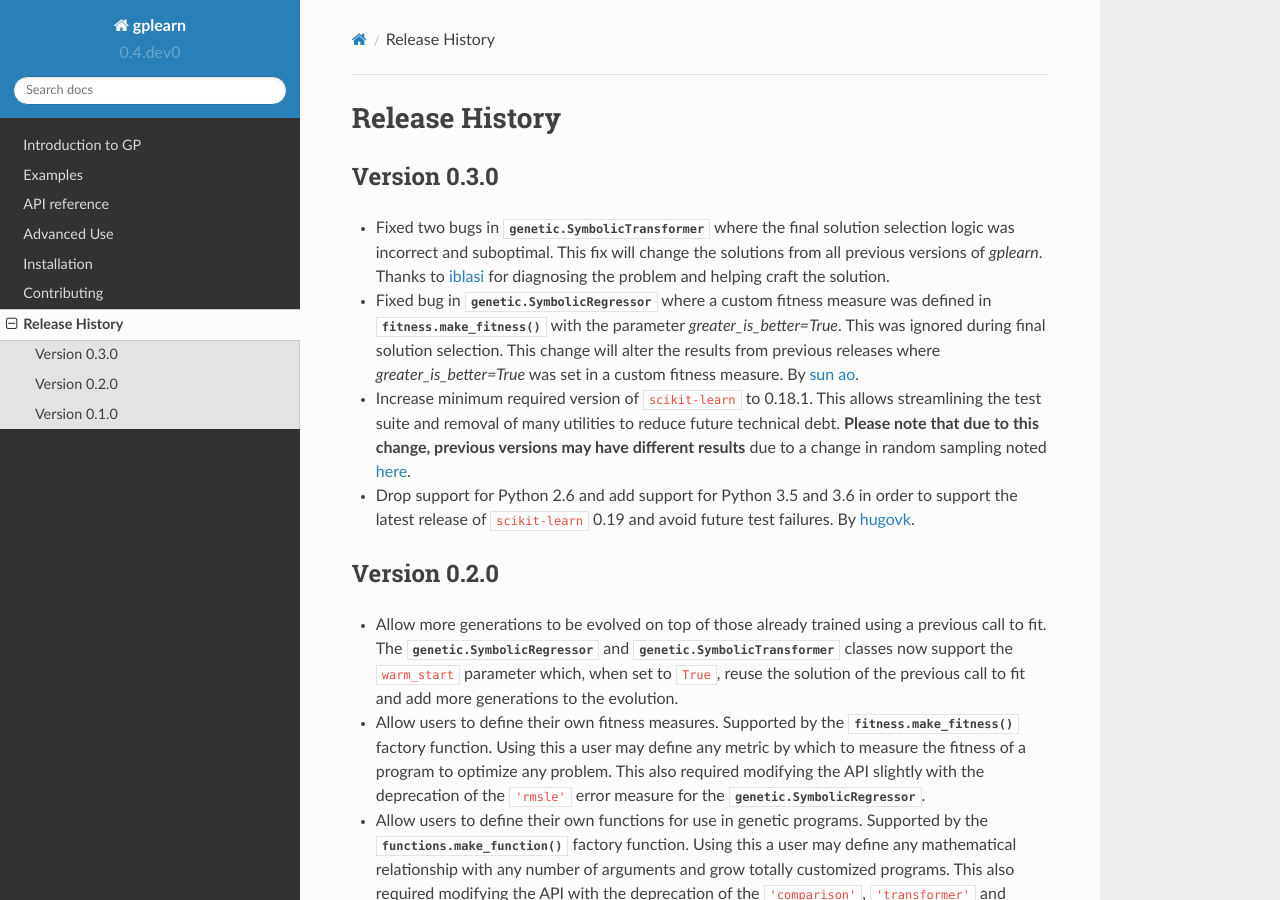
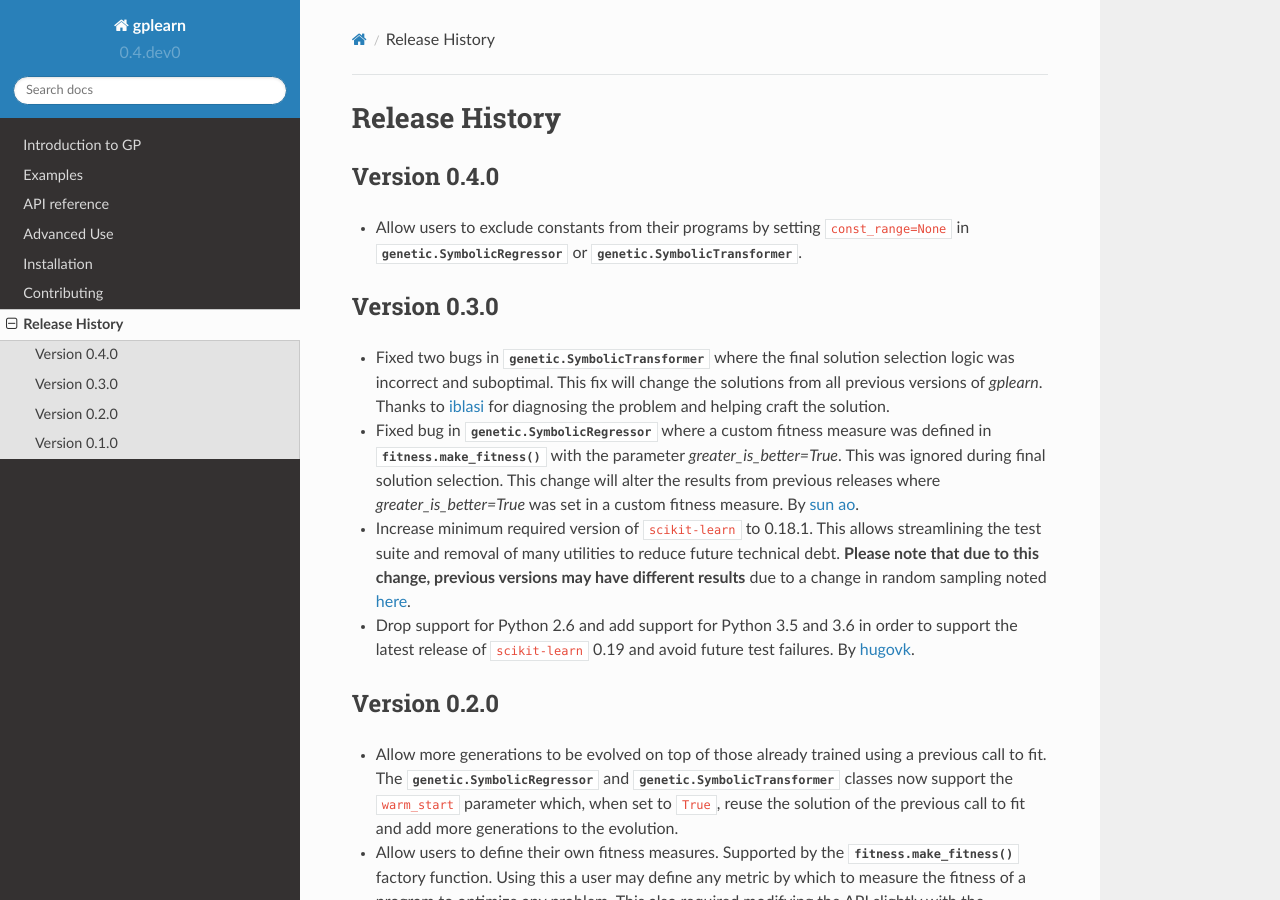
Before and after one commit to trevorstephens/gplearn, a Sphinx documentation site: the page built from doc/changelog.rst, in a window 1280 px wide and 900 px high. Built offline with Sphinx 7.4.7 and the Read the Docs theme 2.0.0, drawn with Linux system fonts in a browser that asks for light colours.

Commit message:
update changelog

```diff
--- a/doc/changelog.rst
+++ b/doc/changelog.rst
@@ -3,6 +3,13 @@
 
 Release History
 ===============
+
+Version 0.4.0
+-------------
+
+- Allow users to exclude constants from their programs by setting
+  ``const_range=None`` in :class:`genetic.SymbolicRegressor` or
+  :class:`genetic.SymbolicTransformer`.
 
 Version 0.3.0
 -------------
@@ -63,6 +70,6 @@ Version 0.2.0
 Version 0.1.0
 -------------
 
-Initial public release supporting symbolic regression tasks through the
-:class:`genetic.SymbolicRegressor` class for regression problems and the
-:class:`genetic.SymbolicTransformer` class for automated feature engineering.
+- Initial public release supporting symbolic regression tasks through the
+  :class:`genetic.SymbolicRegressor` class for regression problems and the
+  :class:`genetic.SymbolicTransformer` class for automated feature engineering.
```
